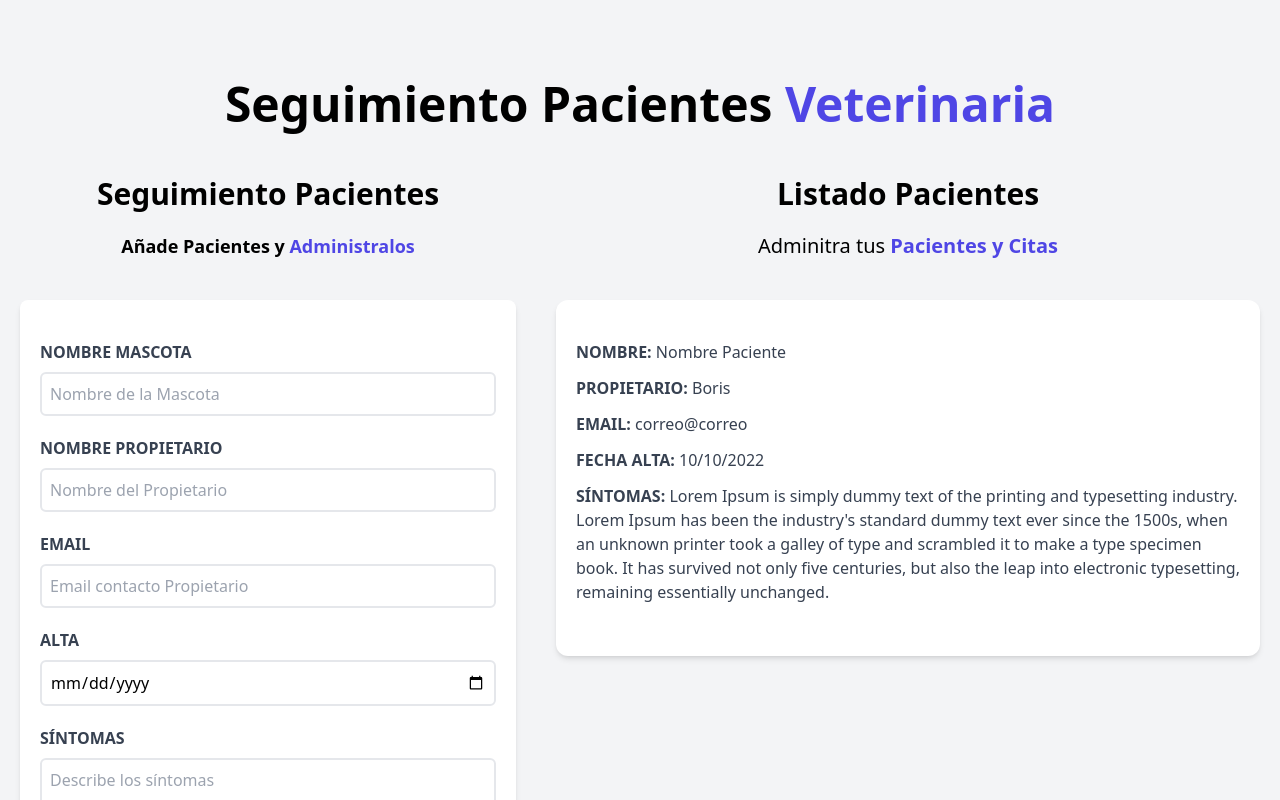
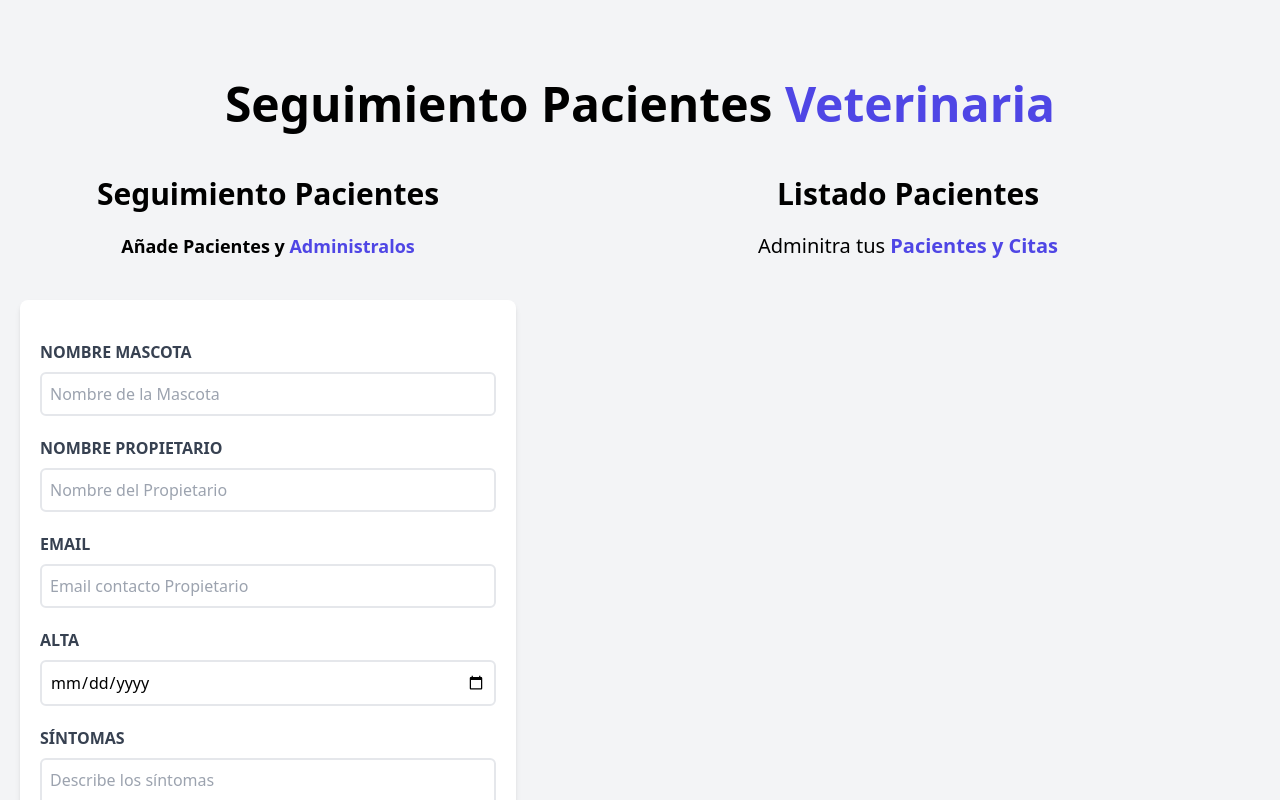
Before and after one commit to borismg04/Admin-Pacientes, a React (Vite) app: page / in a window 1280 px wide. Shown: the top 800 px of the page. Built offline with nearby package versions, Linux system fonts and the light colour scheme.

Commit message:
render paciente

```diff
--- a/src/App.jsx
+++ b/src/App.jsx
@@ -15,7 +15,9 @@
           pacientes={pacientes}
           setPacientes={setPacientes}
         />
-        <ListadoPacientes />
+        <ListadoPacientes
+          pacientes={pacientes}
+        />
       </div>
     </div>
   )
--- a/src/components/ListadoPacientes.jsx
+++ b/src/components/ListadoPacientes.jsx
@@ -1,6 +1,8 @@
 import Paciente from './Paciente';
 
-const ListadoPacientes = () => {
+const ListadoPacientes = ({pacientes}) => {
+
+  console.log('pacientes:', pacientes)
   return (
     <div className="md:w-1/2 lg:w-3/5 md:h-screen overflow-y-scroll">
       <h2 className="font-black text-3xl text-center">Listado Pacientes</h2>
@@ -9,8 +11,11 @@
         <span className="text-indigo-600 font-bold">Pacientes y Citas</span>
       </p>
 
-      <Paciente/>
-
+      {pacientes.map(paciente => (
+        <Paciente
+          paciente={paciente}
+        />
+      ))}
     </div>
   )
 }
--- a/src/components/Paciente.jsx
+++ b/src/components/Paciente.jsx
@@ -1,26 +1,24 @@
-const Paciente = () => {
+const Paciente = ({paciente}) => {
   return (
     <div className="mx-5 my-10 bg-white shadow-md px-5 py-10 rounded-xl">
         <p className="font-bold mb-3 text-gray-700 uppercase">Nombre:{" "}
-          <span className="font-normal normal-case">Nombre Paciente</span>
+          <span className="font-normal normal-case">{paciente.nombre}</span>
         </p>
 
         <p className="font-bold mb-3 text-gray-700 uppercase">Propietario:{" "}
-          <span className="font-normal normal-case">Boris</span>
+          <span className="font-normal normal-case">{paciente.propietario}</span>
         </p>
 
         <p className="font-bold mb-3 text-gray-700 uppercase">Email:{" "}
-          <span className="font-normal normal-case">correo@correo</span>
+          <span className="font-normal normal-case">{paciente.email}</span>
         </p>
 
         <p className="font-bold mb-3 text-gray-700 uppercase">Fecha Alta:{" "}
-          <span className="font-normal normal-case">10/10/2022</span>
+          <span className="font-normal normal-case">{paciente.fecha}</span>
         </p>
 
         <p className="font-bold mb-3 text-gray-700 uppercase">Síntomas:{" "}
-          <span className="font-normal normal-case">Lorem Ipsum is simply dummy text of the printing and typesetting industry.
-          Lorem Ipsum has been the industry's standard dummy text ever since the 1500s, when an unknown printer took a galley of type and scrambled it to make a type specimen book.
-          It has survived not only five centuries, but also the leap into electronic typesetting, remaining essentially unchanged.
+          <span className="font-normal normal-case">{paciente.sintomas}
           </span>
         </p>
       </div>
```
